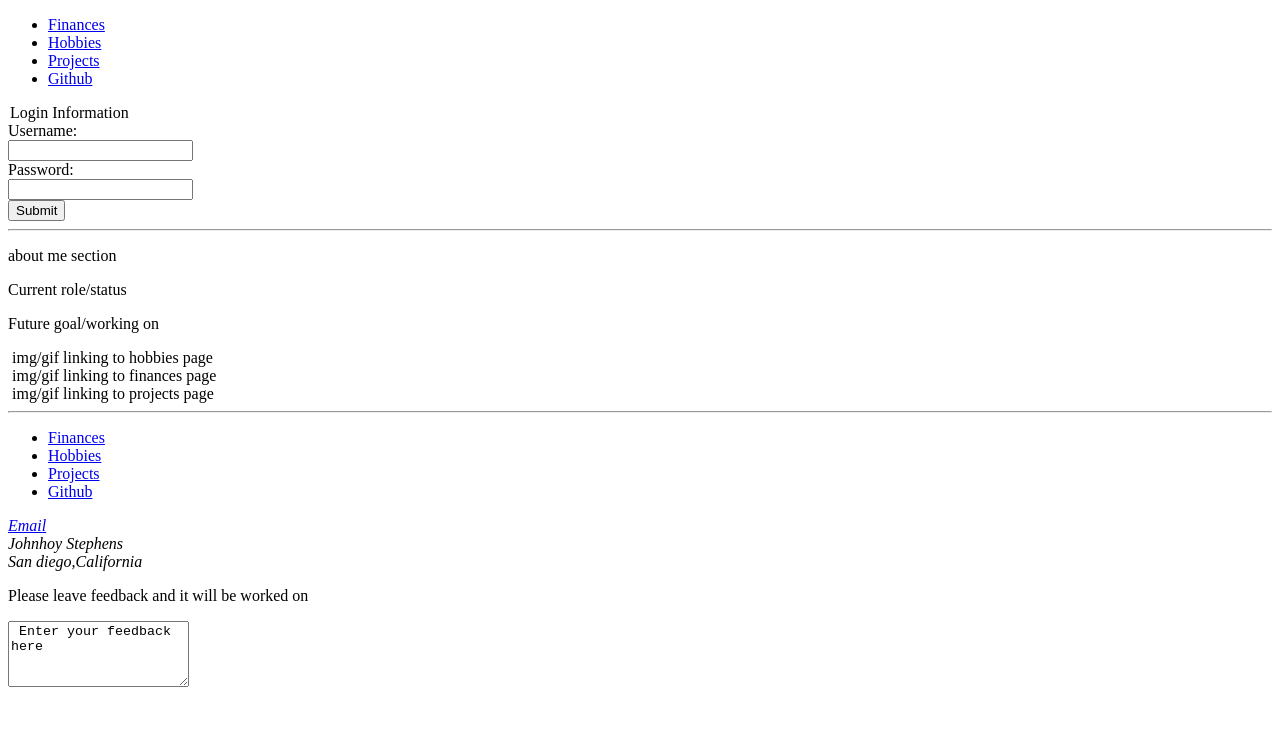
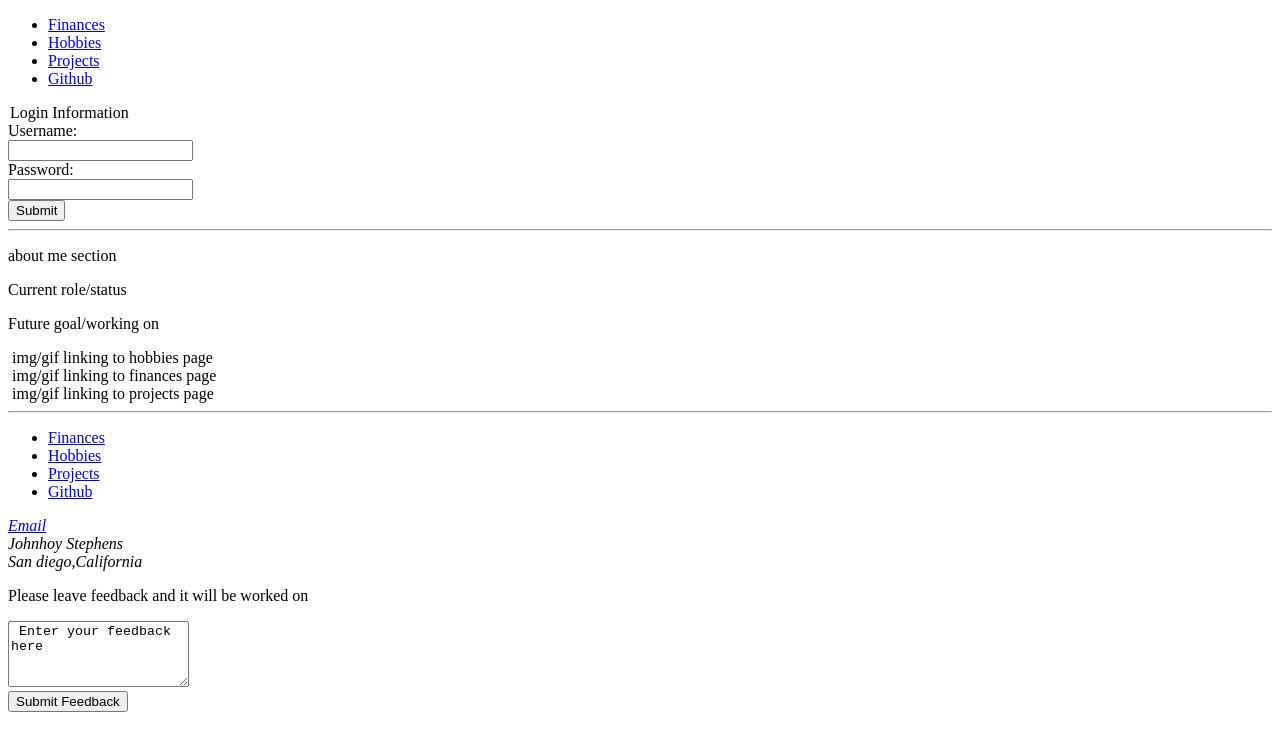
Before and after one commit to JohnhoyStephens/STBPResume, a plain HTML site: page index.html in a window 1280 px wide. Drawn offline with Linux system fonts and the light colour scheme.

Commit message:
Signed-off-by: Johnhhoy Stephens <jsteph1196@gmail.com>

```diff
--- a/index.html
+++ b/index.html
@@ -97,6 +97,7 @@
         <p> Please leave feedback and it will be worked on</p>
         <textarea name="feedback" cols="20" rows="4" > Enter your feedback here</textarea>
       </form>
+      <input type="submit" value="Submit Feedback"/>
     </div>
   </footer>
   <!-- maybe have this song play for the page https://www.youtube.com/watch?v=-7EZdOLWN18 oor https://www.youtube.com/watch?v=R4vjJrGeh1c -->
```
